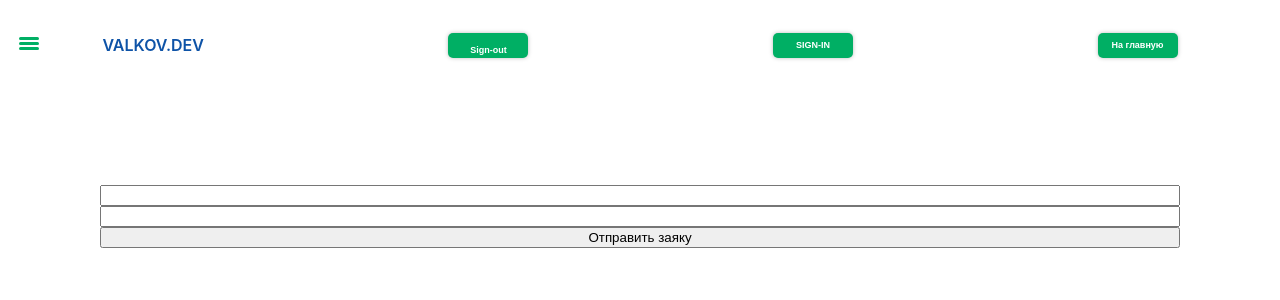
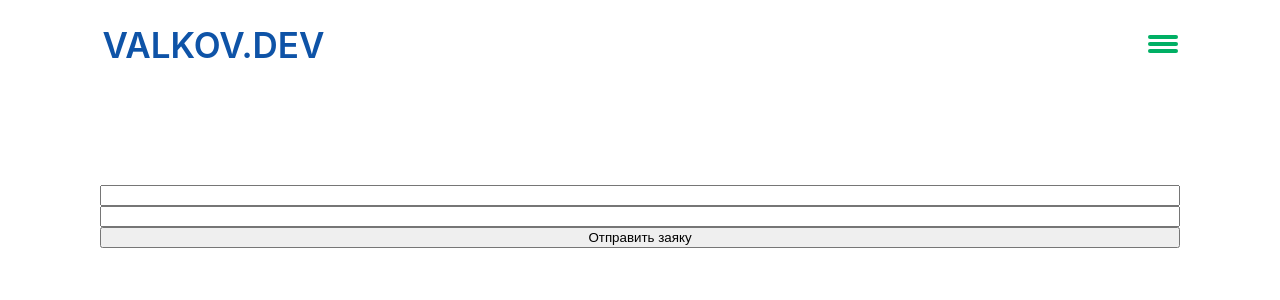
Before and after one commit to valkovfs/front, a Next.js app: page /request in a window 1280 px wide. Shown: the top 300 px of the page. Built offline with nearby package versions, Linux system fonts and the light colour scheme.

Commit message:
menu right side

```diff
--- a/components/header/Header.js
+++ b/components/header/Header.js
@@ -1,7 +1,7 @@
 import Link from 'next/link'
 import {useSelector, useDispatch} from "react-redux";
 import openMenu from "../../redux/actionCreators/menuActionCreator";
-import MenuButton from "./menu/MenuButton";
+import MenuButton from "../menu/MenuButton";
 
 export default function Header({request, signout, signin, home, func}) {
     const menuState = useSelector(state => state.menuReducer)
@@ -12,16 +12,14 @@ export default function Header({request, signout, signin, home, func}) {
         <>
             <header className="header">
                 <div className="header_menu">
-                    <div>
-                    <div onClick={() => changeMenuState(openMenu(!menuState))}>
-                        <MenuButton menuState={menuState} />
-                    </div>
                         <Link href="/">
-                        <div className="header_logo">VALKOV.DEV</div>
+                            <p className="header_menu-logo">VALKOV.DEV</p>
                         </Link>
                 </div>
+
+                <MenuButton func={() => changeMenuState(openMenu(!menuState))} menuState={menuState}/>
                 {/*<Link href="/request" ><button className="header_button" hidden={request}>Отправить заявку</button></Link>*/}
-                    <Link href="/">
+{/*                <Link href="/">
                     <button className="header_button" hidden={signout} onClick={func}><p></p>Sign-out</button>
                 </Link>
                 <Link href="/login">
@@ -29,10 +27,7 @@ export default function Header({request, signout, signin, home, func}) {
                 </Link>
                 <Link href="/">
                     <button className="header_button" hidden={home}>На главную</button>
-                    </Link>
-                </div>
-
-
+                </Link>*/}
             </header>
         </>
     )
--- a/components/header/menu/MenuButton.js
+++ b/components/menu/MenuButton.js
@@ -1,23 +1,21 @@
 import {useSelector, useDispatch} from "react-redux";
 
-export default function MenuButton({menuState, hideMenu}) {
+export default function MenuButton({menuState, hideMenu, func}) {
 
     return (
         <>
-            <div hidden={hideMenu}>
             {!menuState
-                ? <label htmlFor="header_button--menu">
+                ? <label hidden={hideMenu} onClick={func} className="burger">
                     <span className="bar top"></span>
                     <span className="bar middle"></span>
                     <span className="bar bottom"></span>
                 </label>
-                : <label htmlFor="header_button--menu">
+                : <label hidden={hideMenu} onClick={func} className="burger">
                     <span className="bar top-tr"></span>
                     <span className="bar middle-tr"></span>
                     <span className="bar bottom-tr"></span>
                 </label>
             }
-            </div>
         </>
     )
 }
--- /dev/null
+++ b/next.config.js
@@ -0,0 +1,7 @@
+const path = require('path')
+
+module.exports = {
+    sassOptions: {
+        includePaths: [path.join(__dirname, 'styles')],
+    },
+}
--- a/package.json
+++ b/package.json
@@ -17,6 +17,7 @@
     "redux": "^4.0.5",
     "redux-devtools-extension": "^2.13.8",
     "redux-thunk": "^2.3.0",
+    "sass": "^1.29.0",
     "styled-components": "^5.2.1"
   }
 }
--- a/pages/_app.js
+++ b/pages/_app.js
@@ -1,6 +1,9 @@
 import '../styles/globals.css'
 import {Provider} from 'react-redux'
 import { useStore } from '../redux/store'
+import '../styles/header.scss'
+import '../styles/burger.scss'
+import '../styles/menu.scss'
 
 
 function MyApp({ Component, pageProps }) {
--- a/pages/index.js
+++ b/pages/index.js
@@ -3,8 +3,8 @@ import Head from 'next/head'
 import Header from "../components/header/Header";
 import styles from '../styles/Home.module.css'
 import axios from 'axios'
-import Main from "../components/main";
-import Menu from "../components/header/menu";
+import Main from "../components/main/Main";
+import Menu from "../components/menu/Menu";
 import Loader from 'react-loader-spinner'
 
 
--- /dev/null
+++ b/styles/burger.scss
@@ -0,0 +1,53 @@
+.burger {
+  display: flex;
+  justify-content: flex-end;
+  flex-direction: column;
+  background-color: transparent;
+  cursor: pointer;
+  z-index: 3;
+  padding-top: -5px;
+  position: fixed;
+  margin-left: 2vw;
+  right: 8vw;
+}
+
+.bar {
+  z-index: 5;
+  display: block;
+  background-color: #00AF64;
+  width: 30px;
+  height: 4px;
+  border-radius: 5px;
+  margin-bottom: 3px;
+  transition: background-color .3s ease-in, transform .3s ease-in, width .6s ease-in;
+
+  &.top-tr {
+    -webkit-transform: translateY(8px) translateX(-2px) rotateZ(25deg);
+    -moz-transform: translateY(8px) translateX(-2px) rotateZ(25deg);
+    -ms-transform: translateY(8px) translateX(-2px) rotateZ(25deg);
+    -o-transform: translateY(8px) translateX(-2px) rotateZ(25deg);
+    transform: translateY(12px) translateX(16px) rotateZ(-385deg);
+    width: 20px;
+    height: 3px;
+    background-color: #0799d3;
+  }
+  &.bottom-tr {
+    -webkit-transform: translateY(-8px) translateX(-2px) rotateZ(-25deg);
+    -moz-transform: translateY(-8px) translateX(-2px) rotateZ(-25deg);
+    -ms-transform: translateY(-8px) translateX(-2px) rotateZ(-25deg);
+    -o-transform: translateY(-8px) translateX(-2px) rotateZ(-25deg);
+    transform: translateY(-12px) translateX(16px) rotateZ(385deg);
+    width: 20px;
+    background-color: #0799d3;
+    height: 3px;
+  }
+  &.middle-tr {
+    background-color: #0799d3;
+    width: 35px;
+    -webkit-transform: translateX(-2px);
+    -moz-transform: translateX(-2px);
+    -ms-transform: translateX(-2px);
+    -o-transform: translateX(-2px);
+    transform: translateX(2px) rotateZ(540deg);
+  }
+}
--- a/styles/globals.css
+++ b/styles/globals.css
@@ -28,57 +28,7 @@ a {
   align-items: center;
 }
 
-.header {
-  display: flex;
-  height: 10vh;
-  margin: 5px 8% 0 0;
-  background-color: #FFFFFF;
-  align-items: center;
-}
 
-.header_menu {
-  display: flex;
-  flex-direction: row;
-  align-items: center;
-  justify-content: space-between;
-  align-items: center;
-  width: 100%;
-  height: 10vh;
-}
-
-.header_logo{
-  font-weight: 600;
-  color: #0E53A7;
-  cursor: pointer;
-  margin-left: 8vw;
-}
-
-.header_button {
-  font-size: 9px;
-  font-weight: 800;
-  transition: 0.5s;
-  background-color: #00AF64;
-  border: none;
-  color: #FFF;
-  border-radius: 5px;
-  width: 80px;
-  height: 25px;
-  -webkit-box-shadow: 0px 0px 5px -1px rgba(0,0,0,0.4);
-  box-shadow: 0px 0px 5px -1px rgba(0,0,0,0.4);
-  cursor: pointer;
-}
-
-.header_button:hover {
-  transition: 0.5s;
-  background-color: #4284D3;
-}
-
-
-.header_button--menu {
-  position: absolute;
-  display: flex;
-  align-items: center;
-}
 
 .request {
   display: flex;
@@ -98,79 +48,3 @@ a {
   -webkit-box-shadow: 0px 0px 25px -1px rgba(0,0,0,0.57);
   box-shadow: 0px 0px 25px -1px rgba(0,0,0,0.57);
 }
-
-.menu_close {
-  z-index: 2;
-  position: absolute;
-  transition: 0.6s ease-in;
-  top: 0;
-  left: 0;
-  width: 0;
-  height: 100vh;
-  background-color: #eaeaea;
-}
-.menu_open {
-  transition: 0.6s ease-out;
-  z-index: 2;
-  position: absolute;
-  top: 0;
-  left: 0;
-  width: 150px;
-  height: 100vh;
-  background-color: #eaeaea;
-  -webkit-box-shadow: 0px 0px 25px -1px rgba(0,0,0,0.57);
-  box-shadow: 0px 0px 25px -1px rgba(0,0,0,0.57);
-}
-
-label {
-  display: inline-block;
-  background-color: transparent;
-  cursor: pointer;
-  z-index: 3;
-  padding-top: -5px;
-  position: fixed;
-  margin-left: 1.5vw;
-}
-
-.bar {
-  z-index: 5;
-  display: block;
-  background-color: #00AF64;
-  width: 20px;
-  height: 3px;
-  border-radius: 5px;
-  margin-top: 2px;
-  transition: background-color .3s ease-in, transform .3s ease-in, width .6s ease-in;
-}
-
-label .top:hover {
-
-}
-
-label .top-tr {
-  -webkit-transform: translateY(8px) translateX(-2px) rotateZ(25deg);
-  -moz-transform: translateY(8px) translateX(-2px) rotateZ(25deg);
-  -ms-transform: translateY(8px) translateX(-2px) rotateZ(25deg);
-  -o-transform: translateY(8px) translateX(-2px) rotateZ(25deg);
-  transform: translateY(8px) translateX(-2px) rotateZ(25deg);
-  width: 15px;
-  height: 2px;
-  background-color: #0799d3;
-}
-
-label .bottom-tr {
-  -webkit-transform: translateY(-8px) translateX(-2px) rotateZ(-25deg);
-  -moz-transform: translateY(-8px) translateX(-2px) rotateZ(-25deg);
-  -ms-transform: translateY(-8px) translateX(-2px) rotateZ(-25deg);
-  -o-transform: translateY(-8px) translateX(-2px) rotateZ(-25deg);
-  transform: translateY(-8px) translateX(-2px) rotateZ(-25deg);
-  width: 15px;
-  background-color: #0799d3;
-
-  height: 2px;
-}
-
-label .middle-tr {
-  background-color: #0799d3;
-  width: 20px;
-}
--- /dev/null
+++ b/styles/header.scss
@@ -0,0 +1,48 @@
+.header {
+  display: flex;
+  height: 10vh;
+  margin: 5px 8% 0 0;
+  background-color: #FFFFFF;
+  align-items: center;
+
+  &_menu {
+    display: flex;
+    flex-direction: row;
+    align-items: center;
+    width: 100%;
+    height: 10vh;
+    &-logo {
+      font-size: 35px;
+      font-weight: 600;
+      color: #0E53A7;
+      cursor: pointer;
+      margin-left: 8vw;
+    }
+  }
+
+  &_button {
+    font-size: 9px;
+    font-weight: 800;
+    transition: 0.5s;
+    background-color: #00AF64;
+    border: none;
+    color: #FFF;
+    border-radius: 5px;
+    width: 80px;
+    height: 25px;
+    -webkit-box-shadow: 0px 0px 5px -1px rgba(0, 0, 0, 0.4);
+    box-shadow: 0px 0px 5px -1px rgba(0, 0, 0, 0.4);
+    cursor: pointer;
+  }
+
+  &_button:hover {
+    transition: 0.5s;
+    background-color: #4284D3;
+  }
+
+  &_button--menu {
+    position: absolute;
+    display: flex;
+    align-items: center;
+  }
+}
--- /dev/null
+++ b/styles/menu.scss
@@ -0,0 +1,22 @@
+.menu_close {
+  z-index: 2;
+  position: absolute;
+  transition: 0.6s ease-in;
+  top: 0;
+  right: 0;
+  width: 0;
+  height: 100vh;
+  background-color: #eaeaea;
+}
+.menu_open {
+  transition: 0.6s ease-out;
+  z-index: 2;
+  position: absolute;
+  top: 0;
+  right: 0;
+  width: 12vw;
+  height: 100vh;
+  background-color: #eaeaea;
+  -webkit-box-shadow: 0px 0px 25px -1px rgba(0,0,0,0.57);
+  box-shadow: 0px 0px 25px -1px rgba(0,0,0,0.57);
+}
```
Also changed, not shown: components/main/Main.js (renamed from components/main/index.js), components/menu/Menu.js (renamed from components/header/menu/index.js), 2 other files (tests, documents, lock files or other folders). Lines whose indentation alone changed are shown as unchanged.
